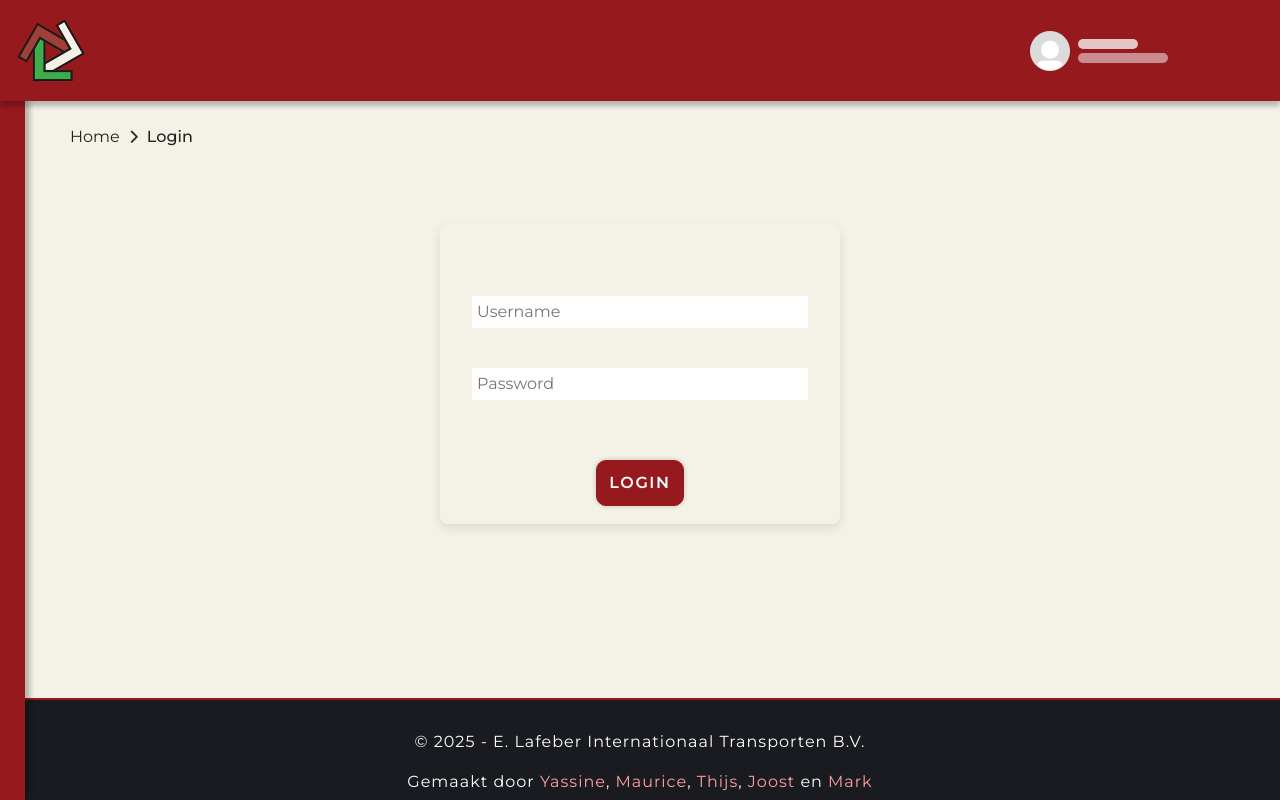
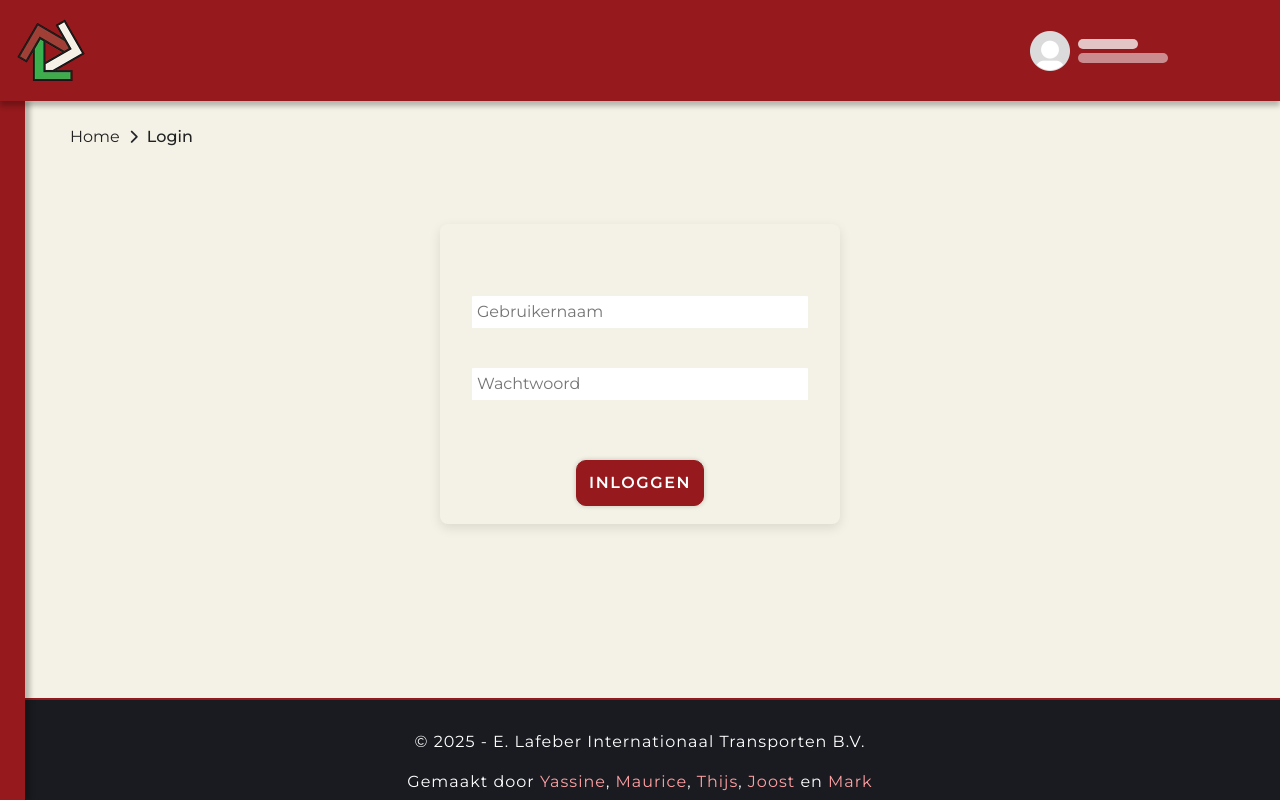
Before and after one commit to MauriceBoendermaker/Project-D, a React (Create React App) app in the folder prototype/dashboard/: page /login in a window 1280 px wide. Built offline with nearby package versions, Linux system fonts and the light colour scheme.

Commit message:
Nederlands bij login

```diff
--- a/prototype/dashboard/src/components/Login.tsx
+++ b/prototype/dashboard/src/components/Login.tsx
@@ -37,7 +37,7 @@ export const LoginForm: React.FC = () => {
         <input
           type="text"
           name="username"
-          placeholder="Username"
+          placeholder="Gebruikernaam"
           className="login-form-input"
           value={username}
           onChange={(e) => setUsername(e.target.value)}
@@ -46,14 +46,14 @@ export const LoginForm: React.FC = () => {
         <input
           type="password"
           name="password"
-          placeholder="Password"
+          placeholder="Wachtwoord"
           className="login-form-input"
           value={password}
           onChange={(e) => setPassword(e.target.value)}
           required
         />
         <button type="submit" className="btn-primary login-button">
-          Login
+          Inloggen
         </button>
       </form>
     </div>
```
